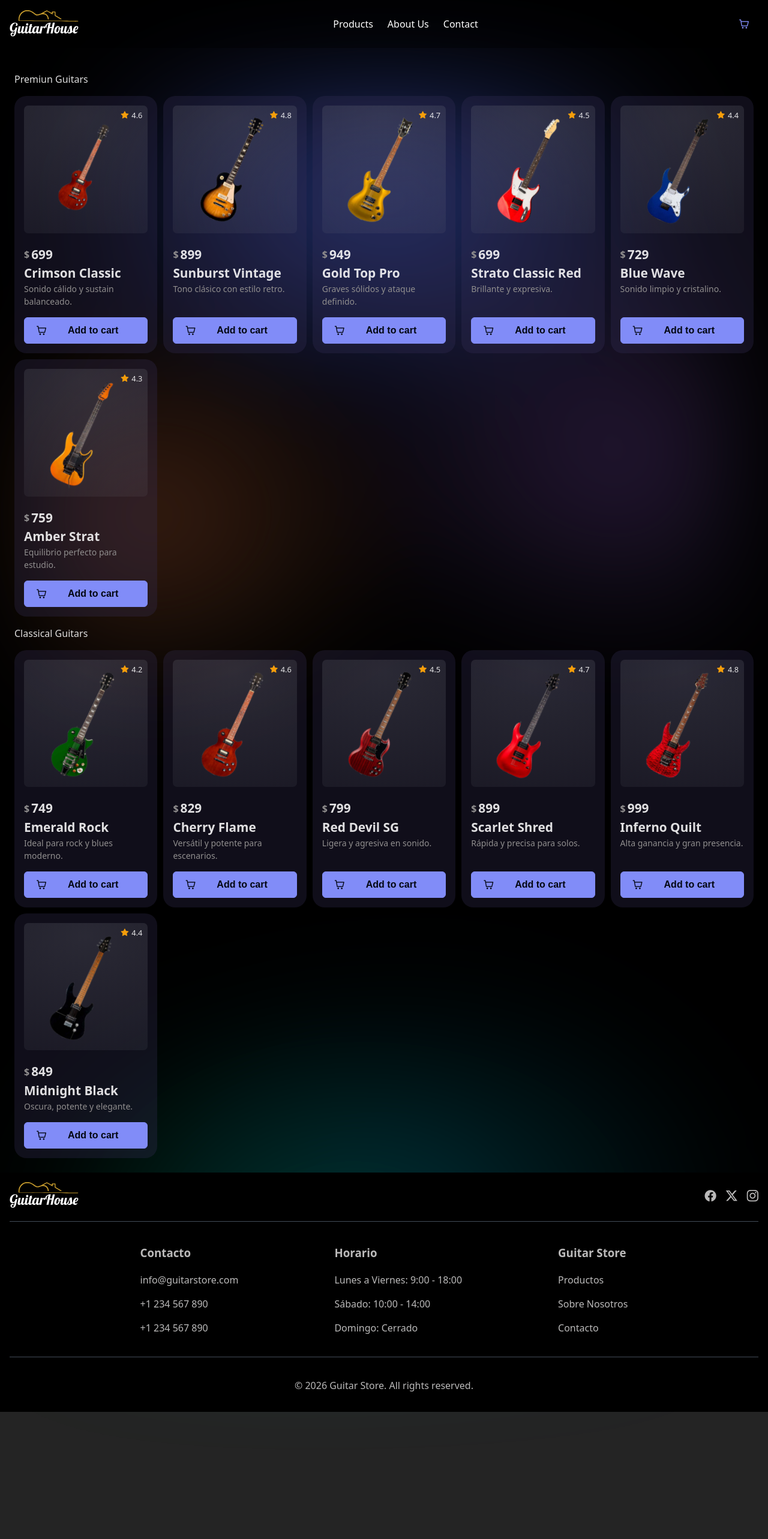
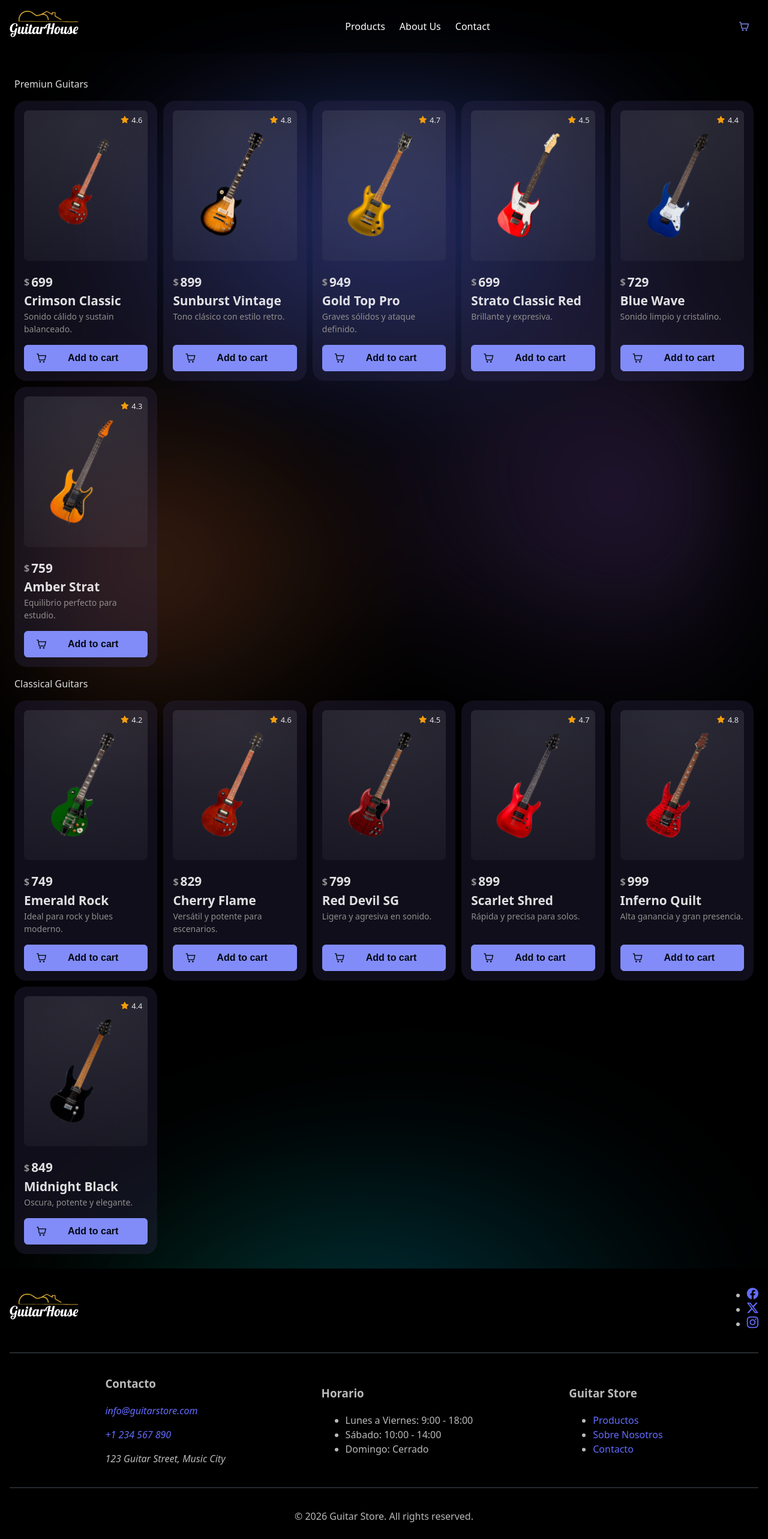
Before and after one commit to MarielaRH/guitar-store, a React (Vite) app: page / in a window 1280 px wide. Shown: the top 2566 px of the page at 60% size. Before the commit the page ends 2354 px from the top, so only its background shows below. Built offline with nearby package versions, Linux system fonts and the light colour scheme; a web font is replaced by a local one.

Commit message:
Add header, footer, and card components

```diff
--- a/src/containers/Products/products-page.tsx
+++ b/src/containers/Products/products-page.tsx
@@ -14,12 +14,8 @@ const ProductsPage = () => {
 				gap={10}>
 				{classic?.map((guitar) => (
 					<Card
-						imageUrl={guitar.image}
 						key={guitar.title}
-						price={guitar.price}
-						rate={guitar.rate}
-						subtitle={guitar.subtitle}
-						title={guitar.title}
+						guitar={guitar}
 					/>
 				))}
 			</GridLayout>
@@ -30,12 +26,8 @@ const ProductsPage = () => {
 				gap={10}>
 				{modern?.map((guitar) => (
 					<Card
-						imageUrl={guitar.image}
 						key={guitar.title}
-						price={guitar.price}
-						rate={guitar.rate}
-						subtitle={guitar.subtitle}
-						title={guitar.title}
+						guitar={guitar}
 					/>
 				))}
 			</GridLayout>
--- a/src/shared/Components/Card/Card.tsx
+++ b/src/shared/Components/Card/Card.tsx
@@ -4,50 +4,66 @@ import "./Card.css";
 import { Button } from "primereact/button";
 
 interface CardProps {
-	className?: string;
+	guitar: {
 		title: string;
 		subtitle: string;
-	imageUrl: string;
+		price: number;
 		rate: number;
-	price: number;
+		image: string;
+	};
+	className?: string;
 }
-const Card: FC<CardProps> = ({ className = "card", title, subtitle, imageUrl, rate, price }) => {
+const Card: FC<CardProps> = ({ className = "card", guitar }) => {
 	return (
-		<div className={className}>
-			<p className="card-rating">
+		<article className={className}>
+			<p
+				className="card-rating"
+				aria-label={`Guitar rating: ${guitar.rate} out of 5`}>
 				<i
 					className="pi pi-star-fill"
+					aria-hidden="true"
 					style={{ color: "#f59e0b", fontSize: ".8rem" }}
 				/>
-				<span>{rate}</span>
+				<span>{guitar.rate}</span>
 			</p>
 			<div className="card-container-image">
+				<figure>
 					<Image
 						id="card-image"
 						width="90px"
-					src={imageUrl}
-					alt={title}
+						src={guitar.image}
+						alt={guitar.title}
 					/>
+				</figure>
 			</div>
 			<div className="card-info">
 				<div className="card-info-text">
 					<div className="card-info-price">
 						<p className="price">
-							<span className="price-symbol">$</span>
-							{price}
+							<span
+								className="price-symbol"
+								aria-hidden="true">
+								$
+							</span>
+							<span aria-label={`Price ${guitar.price} dollars`}>{guitar.price}</span>
 						</p>
 					</div>
-					<h3 className="card-title">{title}</h3>
-					<p className="card-subtitle">{subtitle}</p>
+					<h3
+						className="card-title"
+						id={`title-${guitar.title}`}>
+						{guitar.title}
+					</h3>
+					<p className="card-subtitle">{guitar.subtitle}</p>
 				</div>
 				<Button
 					style={{ width: "100%" }}
 					type="button"
 					icon="pi pi-shopping-cart"
 					label="Add to cart"
+					aria-label={`Add ${guitar.title} to cart`}
 				/>
 			</div>
-		</div>
+		</article>
 	);
 };
 
--- a/src/shared/layouts/Footer/Footer.tsx
+++ b/src/shared/layouts/Footer/Footer.tsx
@@ -2,50 +2,120 @@ import "./Footer.css";
 import { Divider } from "primereact/divider";
 import Image from "../../Components/Image/Image";
 import logo from "../../../assets/logo.svg";
+import { Link } from "react-router-dom";
 
 const Footer = () => {
 	return (
-		<div className="footer">
+		<footer className="footer">
 			<div className="footer-logo">
-				<Image
-					src={logo}
-					alt="Logo"
-					width="120px"
-				/>
-				<div className="footer-social">
-					<i className="pi pi-facebook" />
-					<i className="pi pi-twitter" />
-					<i className="pi pi-instagram" />
-				</div>
+				<Link
+					to="/"
+					aria-label="Inicio - Marca">
+					<Image
+						src={logo}
+						alt="Guitar Store - Inicio"
+						width="120px"
+					/>
+				</Link>
+				<nav className="footer-social">
+					<ul>
+						<li>
+							<a
+								href="https://facebook.com"
+								aria-label="Facebook Guitar Store"
+								target="_blank"
+								rel="noopener noreferrer">
+								<i
+									className="pi pi-facebook"
+									aria-hidden="true"
+								/>
+							</a>
+						</li>
+						<li>
+							<a
+								href="https://twitter.com"
+								aria-label="Twitter Guitar Store"
+								target="_blank"
+								rel="noopener noreferrer">
+								<i
+									className="pi pi-twitter"
+									aria-hidden="true"
+								/>
+							</a>
+						</li>
+						<li>
+							<a
+								href="https://instagram.com"
+								aria-label="Instagram Guitar Store"
+								target="_blank"
+								rel="noopener noreferrer">
+								<i
+									className="pi pi-instagram"
+									aria-hidden="true"
+								/>
+							</a>
+						</li>
+					</ul>
+				</nav>
 			</div>
 			<Divider />
 			<div className="footer-info">
-				<div>
-					<h3>Contacto</h3>
-					<p>info@guitarstore.com</p>
-					<p>+1 234 567 890</p>
-					<p>+1 234 567 890</p>
-				</div>
+				<section aria-labelledby="footer-contact">
+					<h3 id="footer-contact">Contacto</h3>
+					<address>
+						<p>
+							<a href="mailto:info@guitarstore.com">info@guitarstore.com</a>
+						</p>
+						<p>
+							<a href="tel:+1234567890">+1 234 567 890</a>
+						</p>
+						<p>123 Guitar Street, Music City</p>
+					</address>
+				</section>
 
-				<div>
-					<h3>Horario</h3>
-					<p>Lunes a Viernes: 9:00 - 18:00</p>
-					<p>Sábado: 10:00 - 14:00</p>
-					<p>Domingo: Cerrado</p>
-				</div>
+				<section aria-labelledby="footer-hours">
+					<h3 id="footer-hours">Horario</h3>
+					<ul>
+						<li>Lunes a Viernes: 9:00 - 18:00</li>
+						<li>Sábado: 10:00 - 14:00</li>
+						<li>Domingo: Cerrado</li>
+					</ul>
+				</section>
 
-				<div>
-					<h3>Guitar Store</h3>
-					<p>Productos</p>
-					<p>Sobre Nosotros</p>
-					<p>Contacto</p>
-				</div>
+				<section aria-labelledby="footer-navigation">
+					<h3 id="footer-navigation">Guitar Store</h3>
+					<nav aria-label="Main navigation">
+						<ul>
+							<li>
+								<Link
+									to="/products"
+									aria-label="products page">
+									Productos
+								</Link>
+							</li>
+							<li>
+								<Link
+									to="/about-us"
+									aria-label="about us page">
+									Sobre Nosotros
+								</Link>
+							</li>
+							<li>
+								<Link
+									to="/contact"
+									aria-label="contact page">
+									Contacto
+								</Link>
+							</li>
+						</ul>
+					</nav>
+				</section>
 			</div>
 			<Divider />
 			<div className="footer-copyright">
 				<p>© 2026 Guitar Store. All rights reserved.</p>
 			</div>
-		</div>
+		</footer>
 	);
 };
 
--- a/src/shared/layouts/Header/Header.css
+++ b/src/shared/layouts/Header/Header.css
@@ -8,15 +8,33 @@
 	padding: 1rem;
 }
 
-.header-links {
+.header-link {
+	color: white;
+	text-decoration: none;
+	border-bottom: 1px solid transparent;
+	cursor: pointer;
+}
+
+.header-link:hover {
+	color: var(--primary-color);
+	text-decoration: none;
+	border-bottom: 1px solid var(--primary-color);
+	cursor: pointer;
+}
+
+.header-link.active {
+	color: var(--primary-color);
+	border-bottom: 1px solid var(--primary-color);
+	cursor: pointer;
+}
+
+.header-links-list {
 	display: flex;
 	align-items: center;
 	justify-content: center;
 	gap: 1.5rem;
 }
 
-.header-link {
-	color: white;
-	text-decoration: none;
-	cursor: pointer;
+.header-links-list li {
+	list-style: none;
 }
--- a/src/shared/layouts/Header/Header.tsx
+++ b/src/shared/layouts/Header/Header.tsx
@@ -2,42 +2,53 @@ import "./Header.css";
 import { Button } from "primereact/button";
 import Image from "../../Components/Image/Image";
 import logo from "../../../assets/logo.svg";
-import { useNavigate } from "react-router-dom";
+import { Link, NavLink } from "react-router-dom";
 
 const Header = () => {
-	const navigate = useNavigate();
 	return (
-		<div className="header">
+		<header className="header">
+			<Link
+				to="/"
+				aria-label="Inicio - Marca">
 				<Image
 					src={logo}
-				alt="Logo"
+					alt="Guitar Store - Inicio"
 					width="120px"
 				/>
-			<div className="header-links">
-				<a
+			</Link>
+			<nav aria-label="Navegación principal">
+				<ul className="header-links-list">
+					<li>
+						<NavLink
 							className="header-link"
-					onClick={() => navigate("/products")}>
+							to="/products">
 							Products
-				</a>
-				<a
+						</NavLink>
+					</li>
+					<li>
+						<NavLink
 							className="header-link"
-					onClick={() => navigate("/about-us")}>
+							to="/about-us">
 							About Us
-				</a>
-				<a
+						</NavLink>
+					</li>
+					<li>
+						<NavLink
 							className="header-link"
-					onClick={() => navigate("/contact")}>
+							to="/contact">
 							Contact
-				</a>
-			</div>
+						</NavLink>
+					</li>
+				</ul>
+			</nav>
 
 			<Button
 				icon="pi pi-shopping-cart"
 				rounded
 				text
-				aria-label="Search"
+				aria-label="Shopping Cart"
 			/>
-		</div>
+		</header>
 	);
 };
 
```
Also changed, not shown: src/main.jsx (line endings or trailing spaces). Lines whose indentation alone changed are shown as unchanged.
